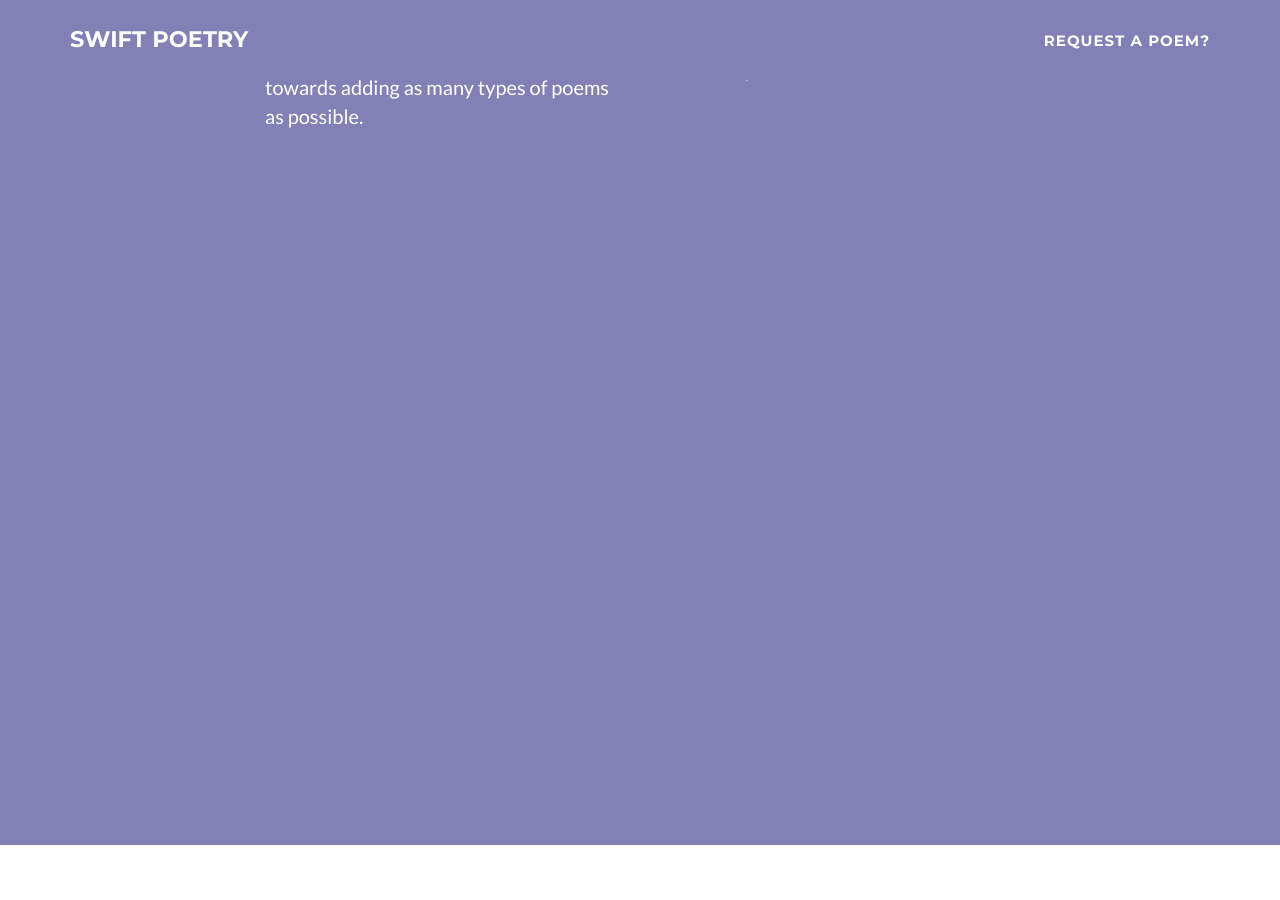
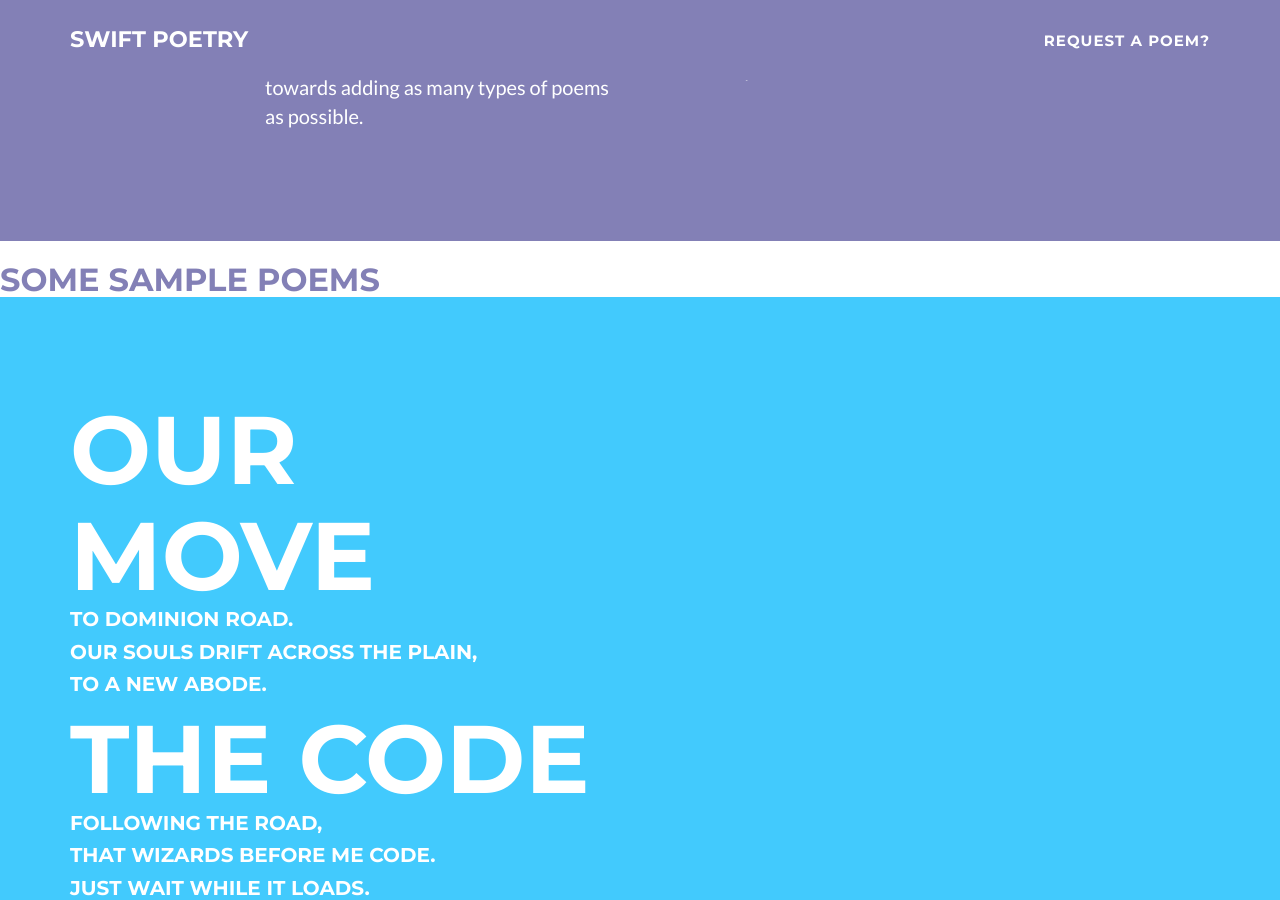
Before and after one commit to foopod/swiftpoetry, a Jekyll site: the page built from index.html, in a window 1280 px wide and 900 px high, scrolled down 1014 px. Built offline with Jekyll 4.4.1, drawn with Linux system fonts in a browser that asks for light colours.

Commit message:
Update default.html

```diff
--- a/_layouts/default.html
+++ b/_layouts/default.html
@@ -6,12 +6,12 @@
     {% include header.html %}
 <!--    {% include portfolio_grid.html %}-->
     {% include about.html %}
-
-    <section style="background-color: #{{ site.color.secondary }};">
+    <h2>Some sample poems
+    <section style="background-color: #{{ site.color.primary }}; color:white;">
         <div class="container">
             {% for poem in site.poems reversed %}
                 <div class="row">
-                    <div class="col-lg-12 text-center">
+                    <div class="col-lg-6">
                         {{ poem.content }}
                     </div>
                 </div>
```
